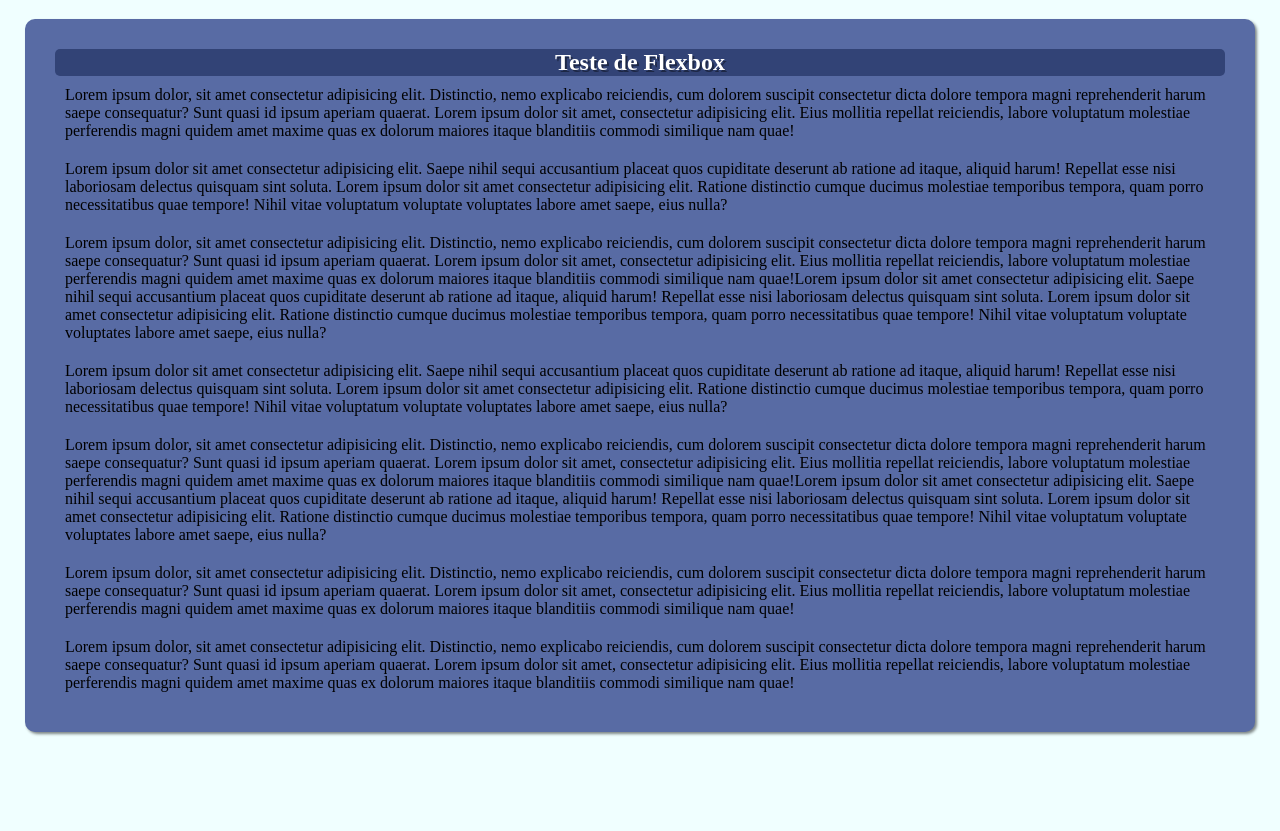
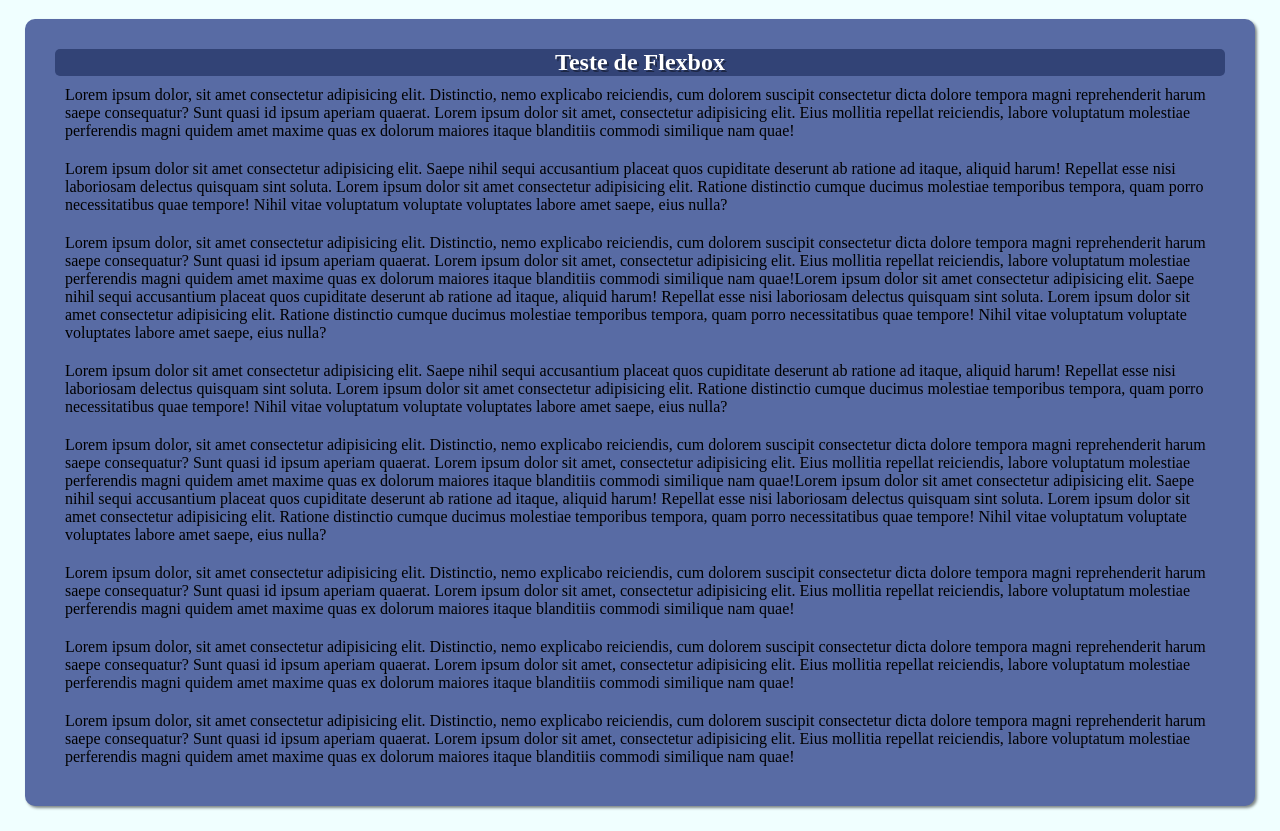
Before and after one commit to davidfsillva/FlexBox, a plain HTML site: page index.html in a window 1280 px wide. Shown: the part 74-905 px from the top of the page. Before the commit the page ends 831 px from the top, so only its background shows below. Drawn offline with Linux system fonts and the light colour scheme.

Commit message:
Add additional paragraph to index.html

```diff
--- a/index.html
+++ b/index.html
@@ -35,6 +35,9 @@
 
         <p>Lorem ipsum dolor, sit amet consectetur adipisicing elit. Distinctio, nemo explicabo reiciendis, cum dolorem suscipit consectetur dicta dolore tempora magni reprehenderit harum saepe consequatur? Sunt quasi id ipsum aperiam quaerat. Lorem ipsum dolor sit amet, consectetur adipisicing elit. Eius mollitia repellat reiciendis, labore voluptatum molestiae perferendis magni quidem amet maxime quas ex dolorum maiores itaque blanditiis commodi similique nam quae!</p>
 
+        <p>Lorem ipsum dolor, sit amet consectetur adipisicing elit. Distinctio, nemo explicabo reiciendis, cum dolorem suscipit consectetur dicta dolore tempora magni reprehenderit harum saepe consequatur? Sunt quasi id ipsum aperiam quaerat. Lorem ipsum dolor sit amet, consectetur adipisicing elit. Eius mollitia repellat reiciendis, labore voluptatum molestiae perferendis magni quidem amet maxime quas ex dolorum maiores itaque blanditiis commodi similique nam quae!</p>
+
+
     </main>
 
 </body>
```
